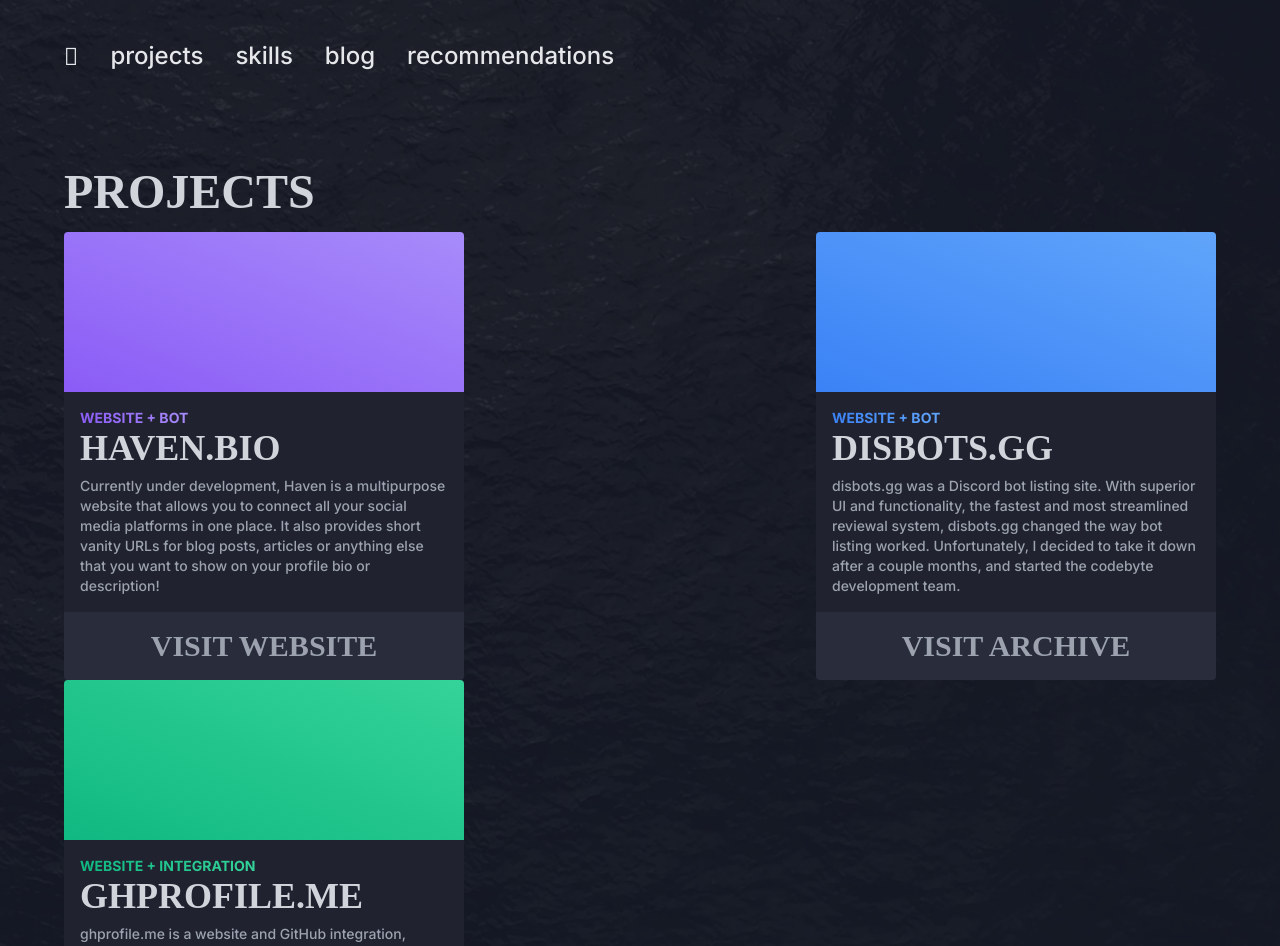
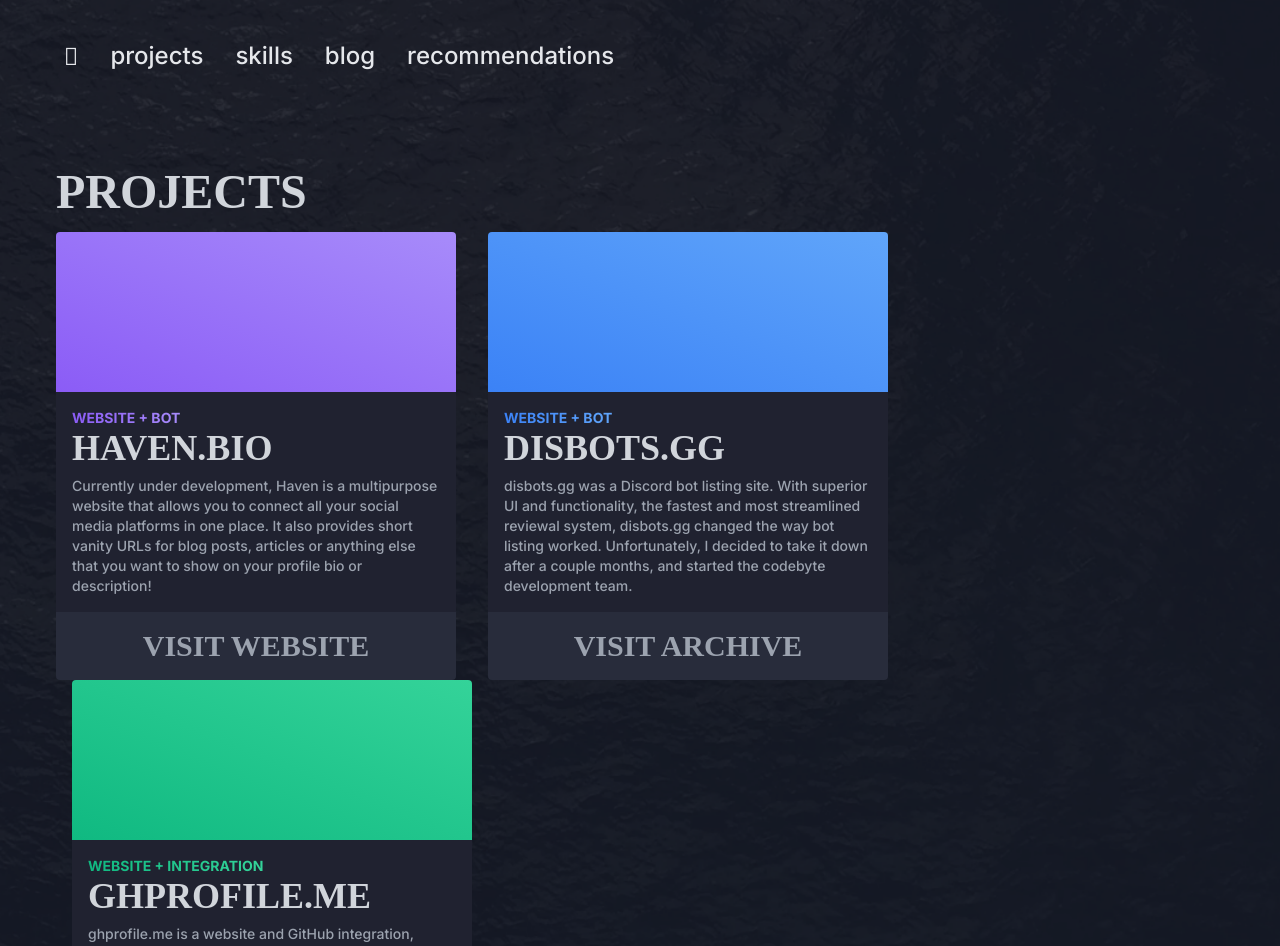
Before and after one commit to kevinjosethomas/kevinjosethomas, a Next.js app: page /projects in a window 1280 px wide. Shown: the top 946 px of the page. Built offline with nearby package versions, Linux system fonts and the light colour scheme; a web font is replaced by a local one.

Commit message:
Changed projects responsiveness

```diff
--- a/src/pages/projects.js
+++ b/src/pages/projects.js
@@ -8,18 +8,19 @@
 
   return (
     <Default>
-      <div className="flex flex-col items-center xl:items-start justify-center my-24 xl:px-16 2xl:px-52 w-full h-full">
+      <div className="flex flex-col items-center xl:items-start justify-center my-24 xl:px-14 2xl:px-52 w-full h-full">
         <motion.span
           initial="initial"
           animate="animate"
           variants={ProjectTitleSlideUp}
           className="mb-4 font-proxima font-bold text-5xl text-gray-300"
         >PROJECTS</motion.span>
-        <div className="flex flex-col xl:flex-row items-center justify-between flex-wrap w-full">
+        <div className="flex flex-col xl:flex-row items-center justify-start flex-wrap w-full">
           <motion.div
             initial="initial"
             animate="animate"
             variants={ProjectOneSlideUp}
+            className="mr-4"
           >
             <Project
               from="from-purple-500"
@@ -38,6 +39,7 @@
             initial="initial"
             animate="animate"
             variants={ProjectTwoSlideUp}
+            className="mx-4"
           >
             <Project
               from="from-blue-500"
@@ -56,6 +58,7 @@
             initial="initial"
             animate="animate"
             variants={ProjectThreeSlideUp}
+            className="ml-4"
           >
             <Project
               from="from-green-500"
```
